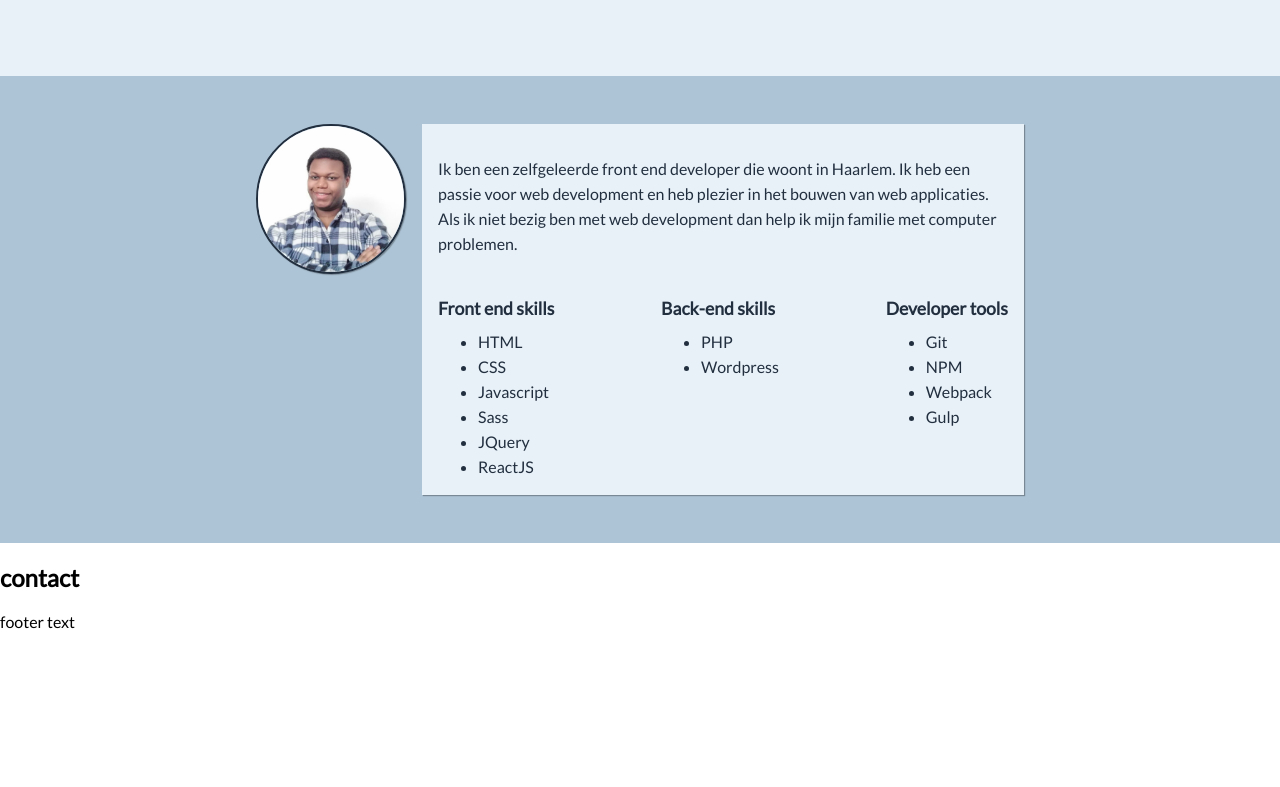
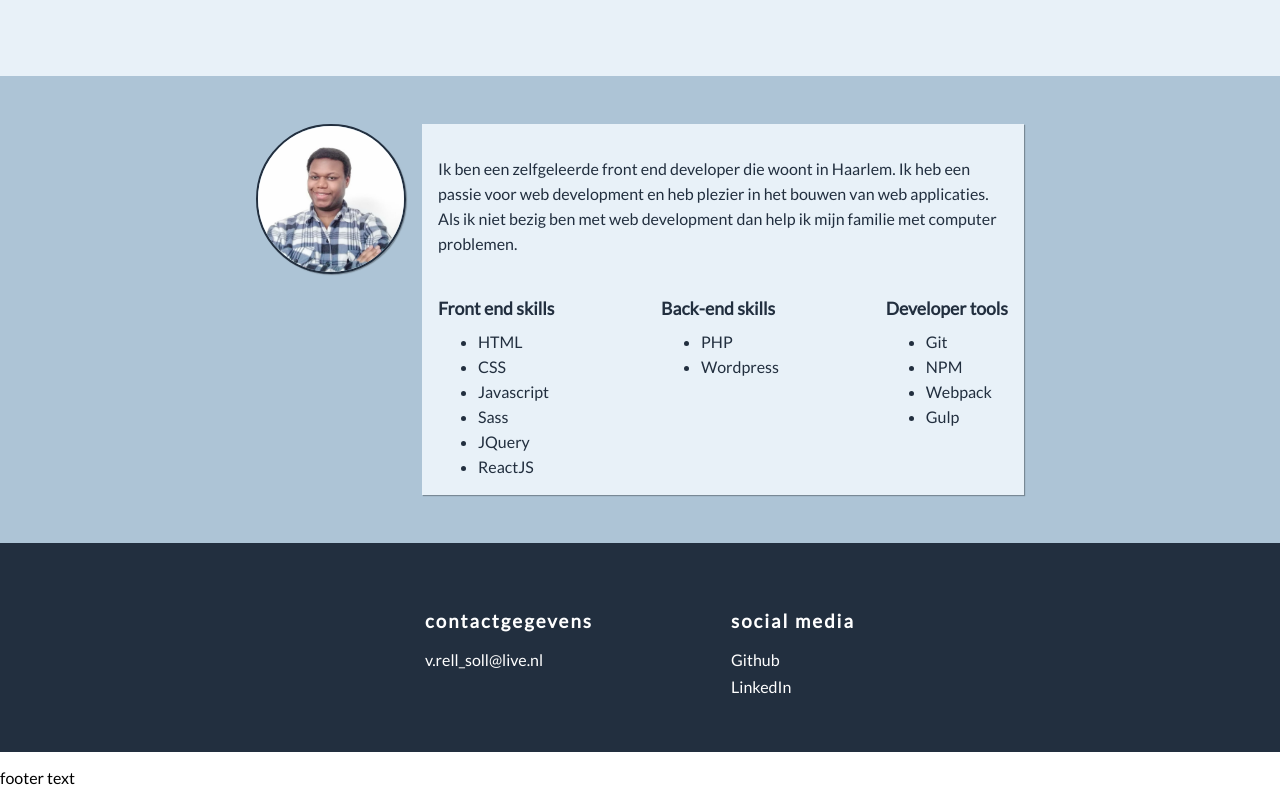
Before and after one commit to VinceRell/portfolio, a website built with webpack: page app/index.html in a window 1280 px wide. Shown: the part 1950-2737 px from the top of the page. Before the commit the page ends 2581 px from the top, so only its background shows below. Built offline with nearby package versions, Linux system fonts and the light colour scheme; files whose address does not match are found by name.

Commit message:
finished contact section

```diff
--- a/app/assets/styles/main.scss
+++ b/app/assets/styles/main.scss
@@ -1,4 +1,5 @@
 @import './base/global';
 @import './modules/hero';
 @import './modules/projects';
-@import'./modules/about';
+@import './modules/about';
+@import './modules/contact';
--- /dev/null
+++ b/app/assets/styles/modules/_contact.scss
@@ -0,0 +1,45 @@
+.contact {
+    background: $subtitle;
+    padding:  2rem 0;
+
+    &__info {
+        max-width: 600px;
+        margin: 0 auto;
+        padding: 1rem;
+        display: flex;
+        flex-direction: column;
+    }
+
+    &__title {
+        letter-spacing: 2px;
+        color: #fff;
+    }
+
+    &__items {
+        list-style: none;
+        margin: 0;
+        padding: 0;
+    }
+
+    &__item {
+        margin-bottom: 0.5rem;
+        color: #fff;
+
+        & a {
+            text-decoration: none;
+            color: #fff;
+            cursor: pointer;
+        }
+    }
+
+
+}
+
+@media (min-width: 600px) {
+    .contact {
+        &__info {
+            flex-direction: row;
+            justify-content: space-around;
+        }
+    }
+}
--- a/app/index.html
+++ b/app/index.html
@@ -162,8 +162,22 @@
         </section>
 
         <!-- contact section -->
-        <section>
-            <h2>contact</h2>
+        <section class="contact">
+            <article class="contact__info">
+                <div>
+                    <h3 class="contact__title">contactgegevens</h3>
+                    <ul class="contact__items">
+                        <li class="contact__item">v.rell_soll@live.nl</li>
+                    </ul>
+                </div>
+                <div>
+                    <h3 class="contact__title">social media</h3>
+                    <ul class="contact__items">
+                        <li class="contact__item"><a href="#" target="_blank">Github</a></li>
+                        <li class="contact__item"><a href="#" target="_blank">LinkedIn</a></li>
+                    </ul>
+                </div>
+            </article>
         </section>
     </main>
 
```
